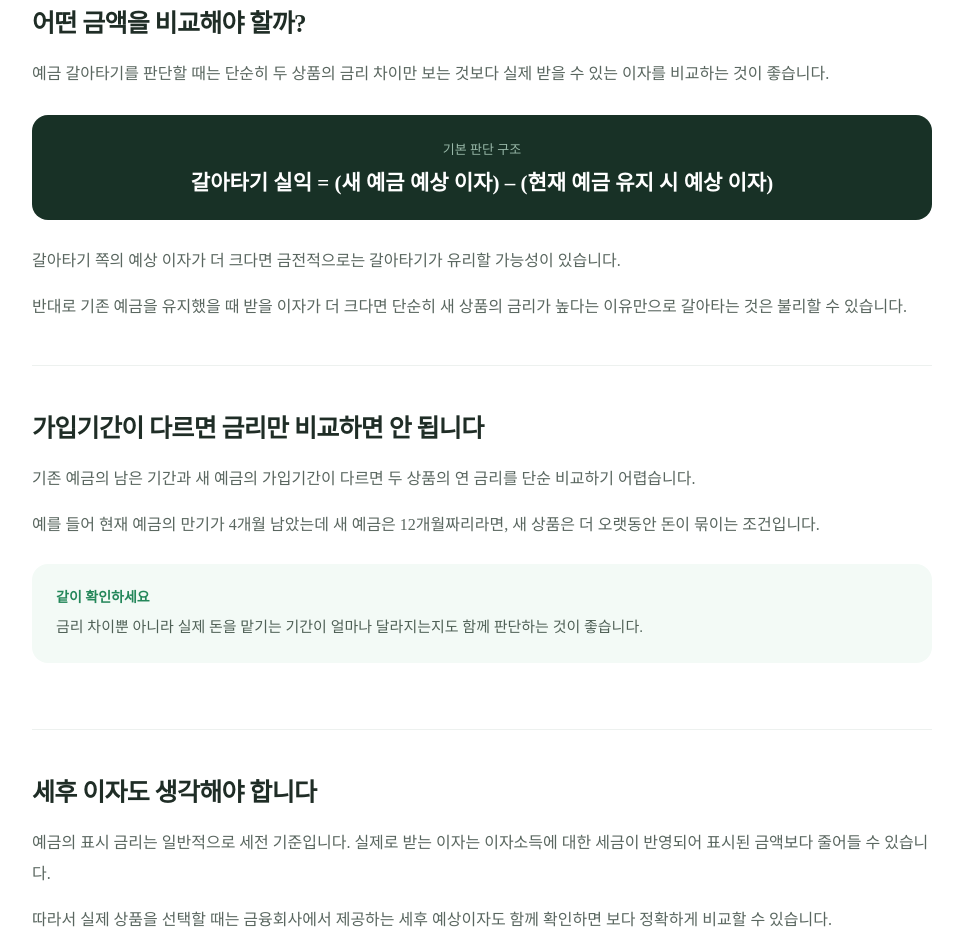
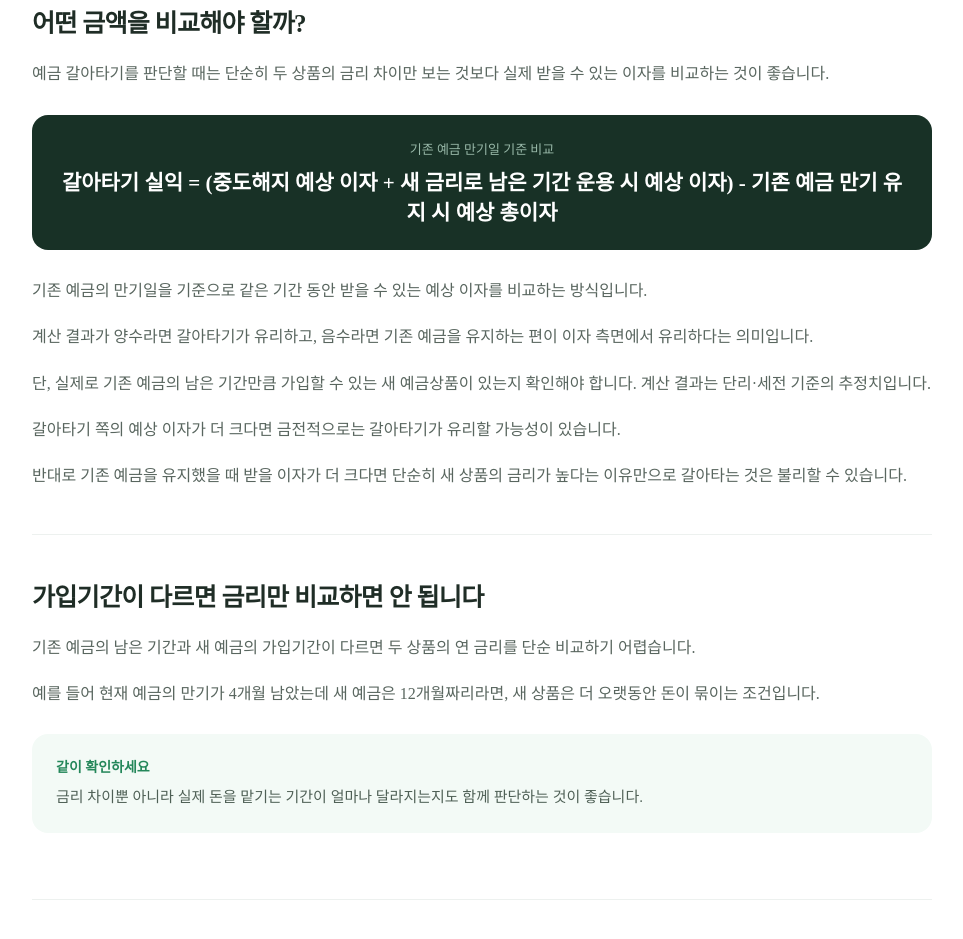
Before and after one commit to dy8327/Semfinal, a plain HTML site: page guides/deposit-switch-guide.html in a window 1280 px wide. Shown: the part 1526-2465 px from the top of the page, without its empty margins (158-1121 px from the left). Drawn offline with Linux system fonts and the light colour scheme.

Commit message:
fix: 가이드 계산공식 수정

```diff
--- a/guides/deposit-switch-guide.html
+++ b/guides/deposit-switch-guide.html
@@ -138,10 +138,33 @@
                 실제 받을 수 있는 이자를 비교하는 것이 좋습니다.
             </p>
 
+
             <div class="guide-formula">
-                <span>기본 판단 구조</span>
-                <strong>갈아타기 실익 = (새 예금 예상 이자) – (현재 예금 유지 시 예상 이자)</strong>
+                <span>기존 예금 만기일 기준 비교</span>
+                <strong>
+                    갈아타기 실익 =
+                    (중도해지 예상 이자 + 새 금리로 남은 기간 운용 시 예상 이자)
+                    - 기존 예금 만기 유지 시 예상 총이자
+                </strong>
             </div>
+
+            <p>
+                기존 예금의 만기일을 기준으로 같은 기간 동안
+                받을 수 있는 예상 이자를 비교하는 방식입니다.
+            </p>
+
+            <p>
+                계산 결과가 양수라면 갈아타기가 유리하고,
+                음수라면 기존 예금을 유지하는 편이
+                이자 측면에서 유리하다는 의미입니다.
+            </p>
+
+            <p>
+                단, 실제로 기존 예금의 남은 기간만큼
+                가입할 수 있는 새 예금상품이 있는지 확인해야 합니다.
+                계산 결과는 단리·세전 기준의 추정치입니다.
+            </p>
+
 
             <p>
                 갈아타기 쪽의 예상 이자가 더 크다면
```
